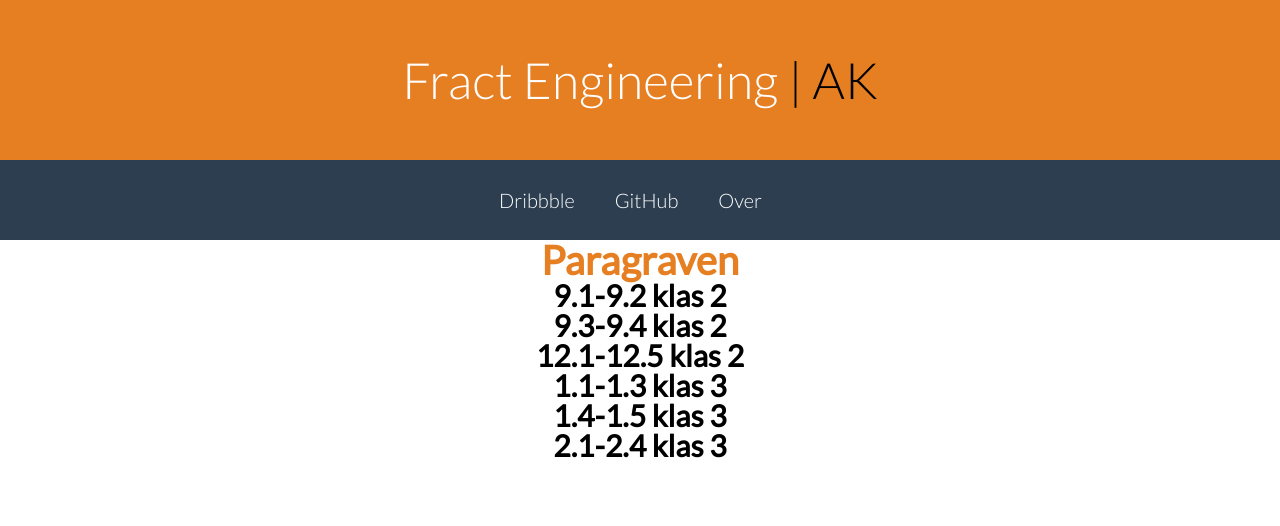
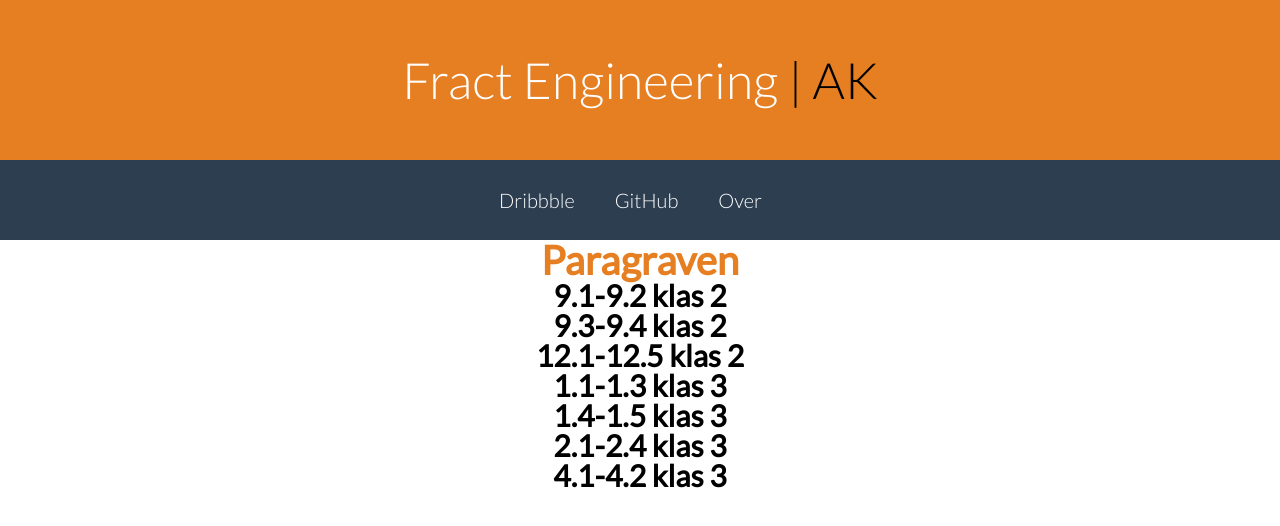
Before and after one commit to FractEngineering/fractengineering, a plain HTML site: page aardrijkskunde.html in a window 1280 px wide. Drawn offline with Linux system fonts and the light colour scheme.

Commit message:
Add AK link

```diff
--- a/aardrijkskunde.html
+++ b/aardrijkskunde.html
@@ -34,6 +34,7 @@
 				<li><a href= "https://docs.google.com/document/d/1CowhIFYqDl4KV8e4S-o5El900a_DZpozKcsfgCt6Eew/edit?usp=sharing">1.1-1.3 klas 3</a></li>
 				<li><a href= "https://docs.google.com/document/d/1Cu56CDn7l2YN3iYfm6gqXhGfd-vfNEMRK0EQ2r4D3jo/edit?usp=sharing">1.4-1.5 klas 3</a></li>
 				<li><a href= "https://docs.google.com/document/d/1p0sLjGznziWNsn41HBAVBa7zWn8rbpcnmvIOY6tQBoM/edit?usp=sharing">2.1-2.4 klas 3</a></li>
+				<li><a href= "https://docs.google.com/document/d/1xP8hUMKGQtomQOzvP_U_TDqWIYvdPEfkPxNkpEp9TYk/edit?usp=sharing">4.1-4.2 klas 3</a></li>
 			</ul>
 		</h2>
 	</main>
```
